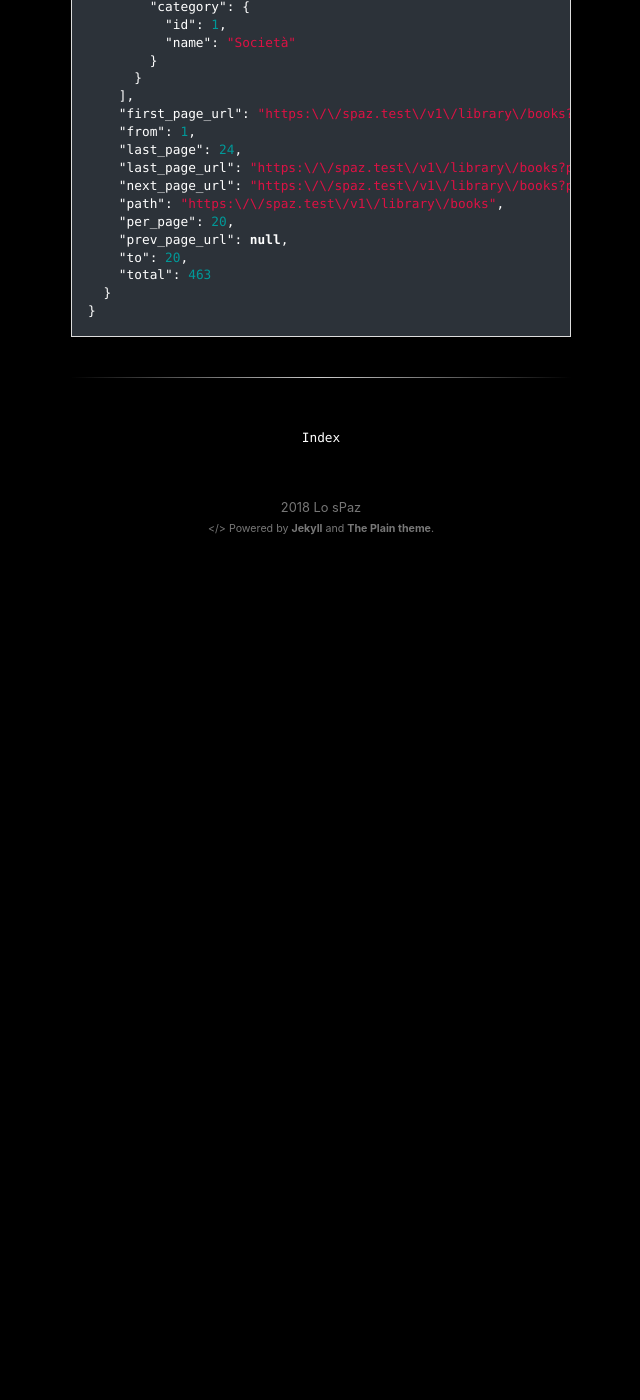
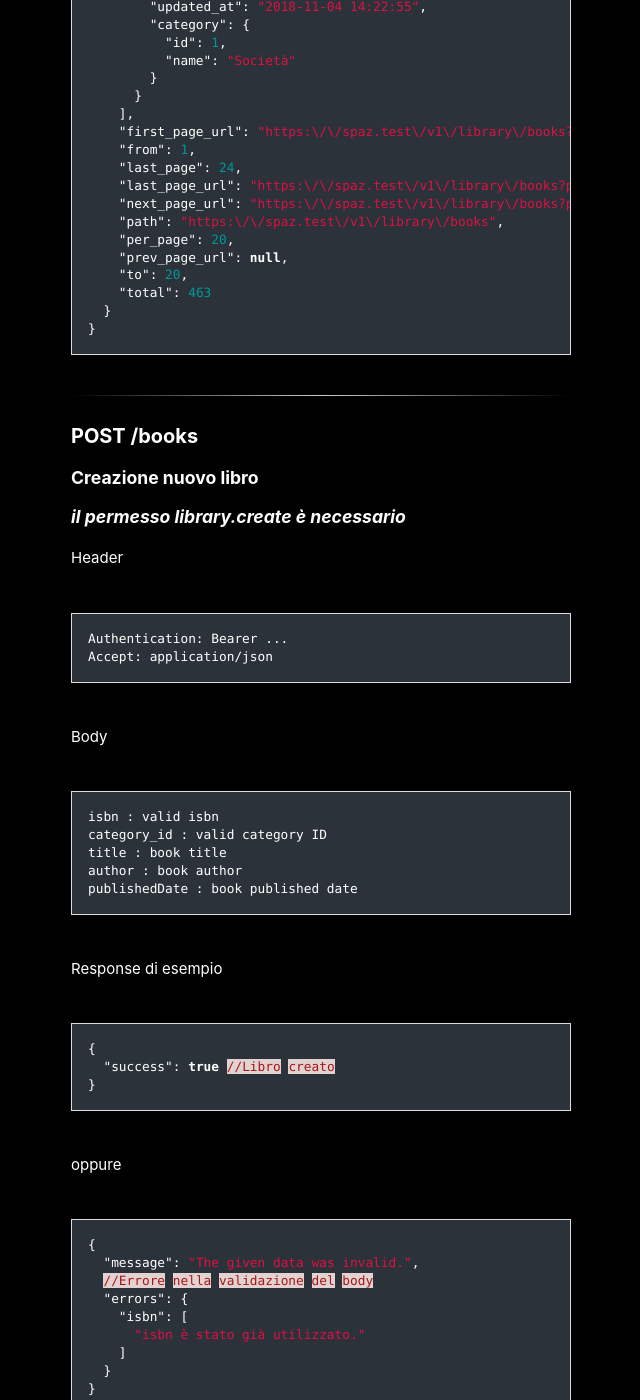
Before and after one commit to lospaz/lospaz.github.io, a Jekyll site: the page built from _posts/2018-12-28-library-open-api.md, in a window 1280 px wide and 1400 px high, scrolled down 1284 px. Shown: the whole window, without its empty margins (319-959 px from the left). Built offline with Jekyll 4.4.1, drawn with Linux system fonts in a browser that asks for light colours; before the commit the page ends 1858 px from its top, so only the background shows below that; some of the changed text lies outside the part shown.

Commit message:
metodo POST /books aggiunto

````diff
--- a/_posts/2018-12-28-library-open-api.md
+++ b/_posts/2018-12-28-library-open-api.md
@@ -18,6 +18,7 @@ URL | Metodo | Descrizione
 Header
 ```
 Authentication: Bearer ...
+Accept: application/json
 ```
 Response di esempio
 ```json
@@ -61,3 +62,42 @@ Response di esempio
 ```
 
 <div class="divider"></div>
+
+<div id="books_post"></div>
+
+### POST /books
+#### Creazione nuovo libro
+##### _il permesso library.create è necessario_
+Header
+```
+Authentication: Bearer ...
+Accept: application/json
+```
+
+Body
+```
+isbn : valid isbn
+category_id : valid category ID
+title : book title
+author : book author
+publishedDate : book published date
+```
+
+Response di esempio
+```json
+{
+  "success": true //Libro creato
+}
+```
+oppure
+```json
+{
+  "message": "The given data was invalid.",
+  //Errore nella validazione del body
+  "errors": {
+    "isbn": [
+      "isbn è stato già utilizzato."
+    ]
+  }
+}
+```
````
